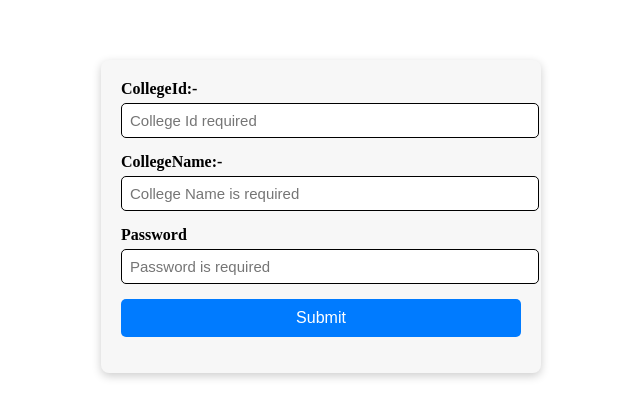
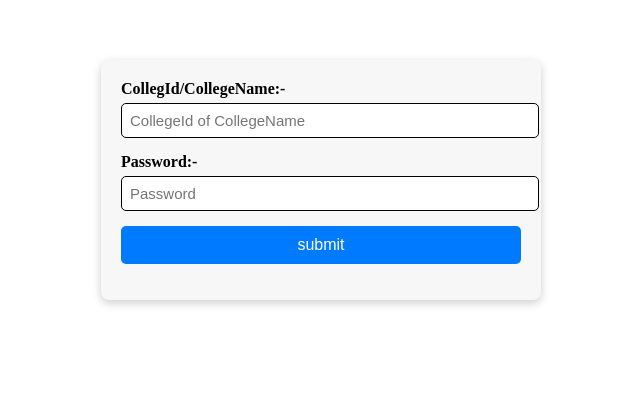
Before and after one commit to Nagaraju-muppa1/CampusVault, a React (Vite) app in the folder client/: page /signin in a window 1280 px wide. Shown: the top 418 px of the page, without its empty margins (319-959 px from the left). Built offline with nearby package versions, Linux system fonts and the light colour scheme.

Commit message:
Dashboard is created

```diff
--- a/client/package.json
+++ b/client/package.json
@@ -12,7 +12,8 @@
   "dependencies": {
     "axios": "^1.13.1",
     "react": "^19.1.1",
-    "react-dom": "^19.1.1"
+    "react-dom": "^19.1.1",
+    "react-router-dom": "^7.9.5"
   },
   "devDependencies": {
     "@eslint/js": "^9.36.0",
--- a/client/src/App.jsx
+++ b/client/src/App.jsx
@@ -1,10 +1,22 @@
 import { useState } from 'react'
+import {BrowserRouter as Router,
+        Routes, Route } from 'react-router-dom';
 import './App.css'
-import Login from './components/Login'
+import Home from './components/Home';
+import Login from './components/Login';
+import Signin from './components/Signin';
+import Dashboard  from './components/Dashboard';
 function App() {
   return (
     <>
-           <Login></Login>
+           <Router>
+             <Routes>
+              <Route path='/' element={<Home/>}/>
+              <Route path='/login' element={<Login/>}></Route>
+              <Route path='/signin' element={<Signin/>}/>
+              <Route path='/dashboard' element={<Dashboard/>}></Route>
+             </Routes>
+           </Router>
     </>
   )
 }
--- /dev/null
+++ b/client/src/components/Dashboard.jsx
@@ -0,0 +1,19 @@
+import React,{useState} from 'react';
+import {useNavigate} from 'react-router-dom';
+function Dashboard(){
+    const navigate = useNavigate();
+    const college_id = localStorage.getItem("college_id");
+    const LogOut = ()=>{
+       console.log(college_id+"is Logout")
+       localStorage.removeItem("college_id");
+       navigate("/", { replace: true });
+    }
+    return(
+        <>
+          <p> This is Dashboard Page !</p>
+          <button onClick={LogOut}>LogOut</button>
+        </>
+    )
+
+}
+export default Dashboard;
--- /dev/null
+++ b/client/src/components/Home.jsx
@@ -0,0 +1,14 @@
+import React,{useState} from 'react';
+import axios from 'axios';
+import {Link} from 'react-router-dom';
+function Home(){
+    return(
+        <>
+         <p>Welcom to CampusVault.This is Home Page of CampusVault</p>
+         <Link to='/login'>Login</Link><br></br>
+         <Link to='/signin'>Signin</Link>
+        </>
+    )
+
+}
+export default Home;
--- a/client/src/components/Login.jsx
+++ b/client/src/components/Login.jsx
@@ -1,11 +1,13 @@
 import React, { useState } from "react";
+import {Link,useNavigate} from 'react-router-dom';
 import './Login.css'
 import axios from "axios"
 function Login(){
   const [college_id,setId] = useState("");
   const [college_name, setName] = useState("");
   const [password ,setPassword] = useState("");
- const [message, setMsg] = useState("");
+  const [message, setMsg] = useState("");
+  const navigate = useNavigate();
   const handleSubmit= async (e)=>{
     e.preventDefault();
       try{
@@ -14,8 +16,17 @@ function Login(){
                           password
           }
           const response = await axios.post("http://localhost:3000/api/auth/signup",newData);
-          console.log(response.data.message);
-          setMsg(response.data.message);
+          if(response.data.success){
+               console.log(response.data.values);
+               localStorage.setItem("college_id",response.data.values);
+               setMsg(response.data.message);
+               navigate("/dashboard")
+          }else{
+               console.log(response.data.message);
+               setMsg(response.data.message);
+          }
+
+
       }catch(error){
         console.log(error);
         setMsg(error);
--- /dev/null
+++ b/client/src/components/Signin.jsx
@@ -0,0 +1,46 @@
+import React,{useState} from 'react';
+import axios from 'axios';
+import {useNavigate} from 'react-router-dom';
+import './Login.css';
+function Signin(){
+    const [college_id,setId] = useState("");
+    const [password,setPassword] = useState("");
+    const [msg,setMsg]=useState("");
+    const navigate = useNavigate();
+    const handleSubmit =async (e)=>{
+      e.preventDefault();
+      try{
+         const newData ={
+            college_id,
+            password
+         }
+         const response = await axios.post('http://localhost:3000/api/auth/signin',newData);
+         if(response.data.success){
+              navigate('/dashboard');
+              setMsg(response.data.message);
+              localStorage.setItem("college_id",response.data.values);
+              console.log(response.data.message);
+         }else{
+              setMsg(response.data.message);
+              console.log(response.data.message);
+         }
+
+      }catch(error){
+         console.log(error);
+      }
+    }
+     return(
+        <>
+          <form className="form" onSubmit={handleSubmit}>
+             <label>CollegId/CollegeName:-</label>
+             <input type="text" value={college_id} onChange={(e)=>setId(e.target.value)}placeholder="CollegeId of CollegeName"></input>
+             <label>Password:-</label>
+             <input type="text" value={password} onChange={(e)=>setPassword(e.target.value)} placeholder="Password"></input>
+             <button type="submit">submit</button>
+             <p>{msg}</p>
+          </form>
+        </>
+     )
+}
+
+export default Signin;
```
Also changed, not shown: 1 other file (tests, documents, lock files or other folders).
